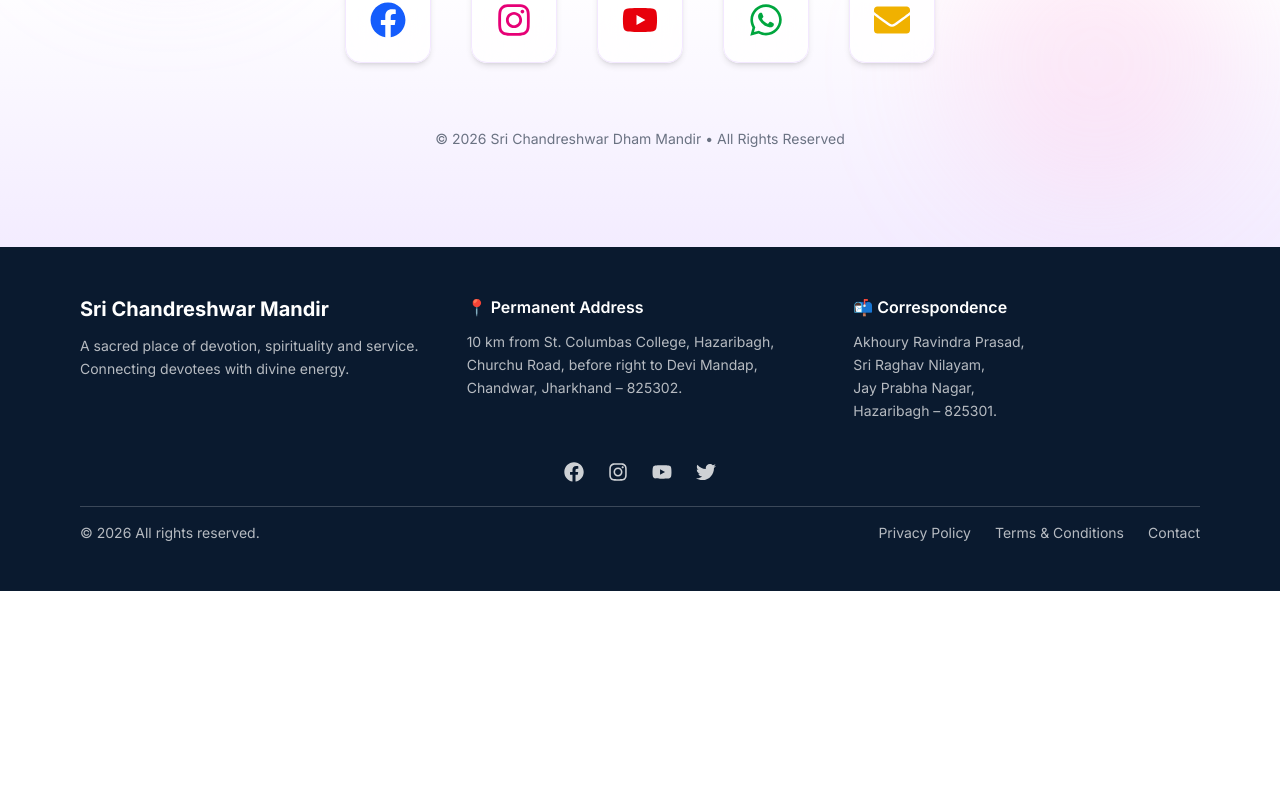
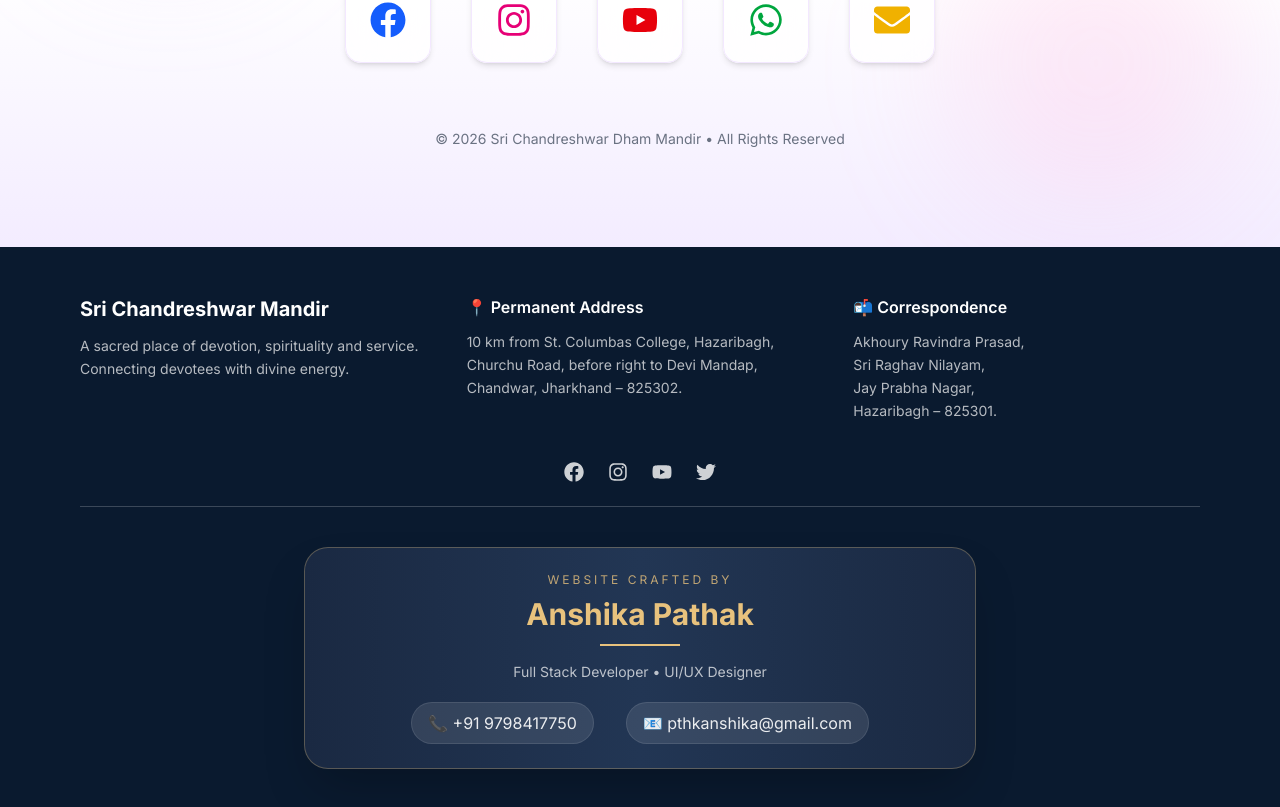
Before and after one commit to PathakAnshika/ShivTempleWebsite, a Next.js app: page / in a window 1280 px wide. Shown: the part 6657-7464 px from the top of the page. Before the commit the page ends 7248 px from the top, so only its background shows below. Built offline with nearby package versions, Linux system fonts and the light colour scheme.

Commit message:
Upgrade Next.js to fix security vulnerability

```diff
--- a/app/components/TempleFooter.jsx
+++ b/app/components/TempleFooter.jsx
@@ -62,23 +62,130 @@ export function TempleFooter() {
         {/* Divider */}
         <div className="border-t border-white/20 mt-6 mb-4"></div>
 
-        {/* Bottom */}
-        <div className="flex flex-col md:flex-row justify-between text-sm text-white/70 gap-3 text-center md:text-left">
-          <p>© {new Date().getFullYear()} All rights reserved.</p>
+       {/* Premium Designer Credit */}
+<div className="mt-10">
 
-          <div className="flex justify-center md:justify-end gap-6 flex-wrap">
-            <a href="#" className="hover:text-white transition">
-              Privacy Policy
-            </a>
-            <a href="#" className="hover:text-white transition">
-              Terms & Conditions
-            </a>
-            <a href="#" className="hover:text-white transition">
-              Contact
-            </a>
-          </div>
-        </div>
+  <div
+    className="
+      max-w-2xl
+      mx-auto
 
+      bg-gradient-to-r
+      from-[#1a2942]
+      via-[#223654]
+      to-[#1a2942]
+
+      border border-[#e8c27d]/30
+
+      rounded-3xl
+
+      px-6 md:px-10
+      py-6
+
+      shadow-2xl
+      backdrop-blur-lg
+
+      text-center
+    "
+  >
+
+    <p
+      className="
+        uppercase
+        tracking-[3px]
+        text-xs
+        text-[#e8c27d]/80
+      "
+    >
+      Website Crafted By
+    </p>
+
+    <h3
+      className="
+        text-2xl md:text-3xl
+        font-bold
+        text-[#e8c27d]
+        mt-2
+      "
+    >
+      Anshika Pathak
+    </h3>
+
+    <div
+      className="
+        w-20 h-[2px]
+        bg-[#e8c27d]
+        mx-auto
+        mt-3
+      "
+    />
+
+    <p
+      className="
+        text-white/70
+        text-sm
+        mt-4
+      "
+    >
+      Full Stack Developer • UI/UX Designer
+    </p>
+
+    <div
+      className="
+        mt-5
+
+        flex
+        flex-col
+        md:flex-row
+
+        justify-center
+        items-center
+
+        gap-3 md:gap-8
+      "
+    >
+
+      <a
+        href="tel:+919798417750"
+        className="
+          bg-white/10
+          border border-white/10
+
+          px-4 py-2
+          rounded-full
+
+          text-white/90
+          hover:text-[#e8c27d]
+
+          transition
+        "
+      >
+        📞 +91 9798417750
+      </a>
+
+      <a
+        href="mailto:pthkanshika@gmail.com"
+        className="
+          bg-white/10
+          border border-white/10
+
+          px-4 py-2
+          rounded-full
+
+          text-white/90
+          hover:text-[#e8c27d]
+
+          transition
+        "
+      >
+        📧 pthkanshika@gmail.com
+      </a>
+
+    </div>
+
+  </div>
+
+</div>
       </div>
     </footer>
   );
```
